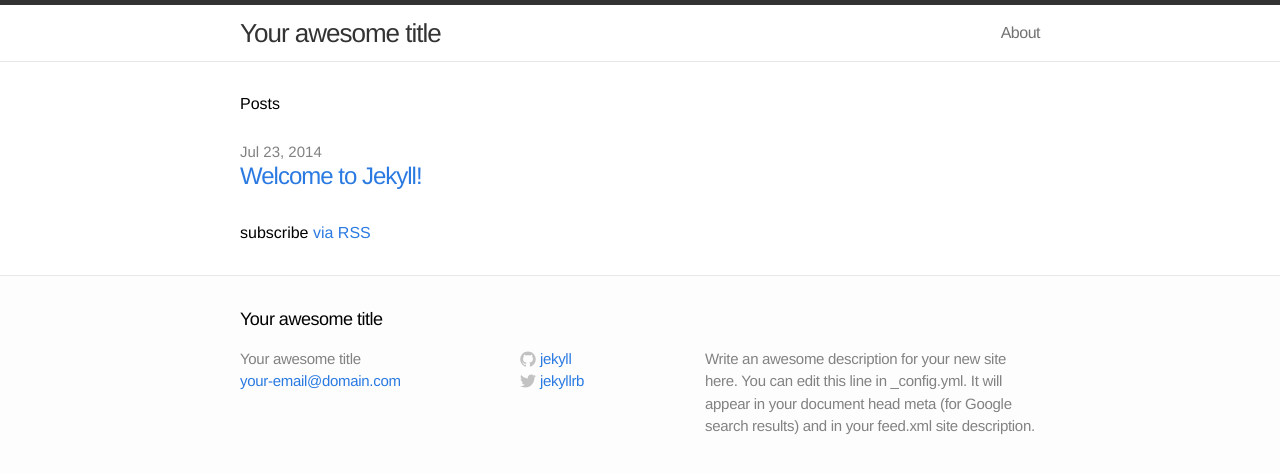
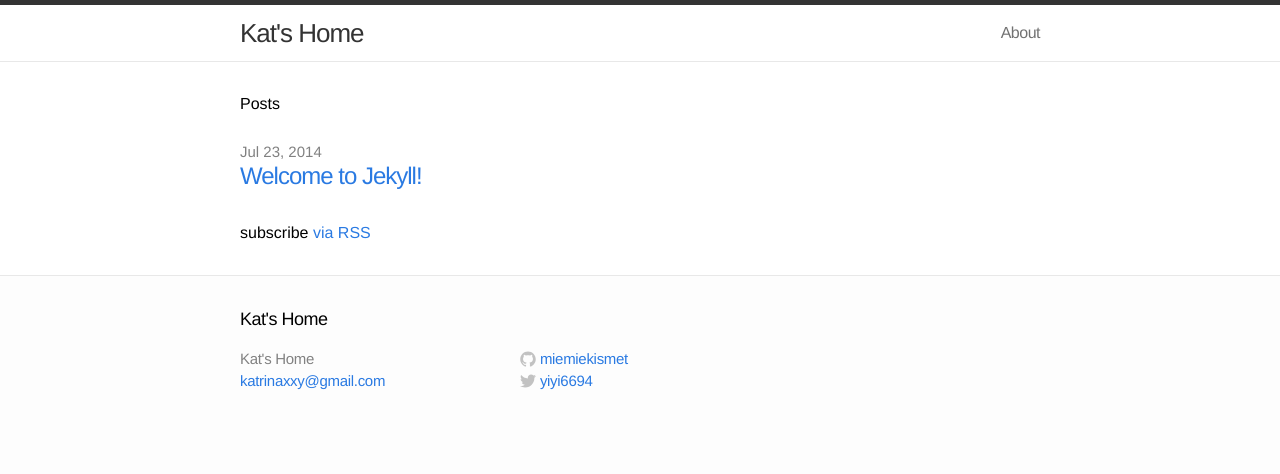
Before and after one commit to miemiekismet/miemiekismet.github.io, a Jekyll site: the page built from index.html, in a window 1280 px wide. Shown: the top 474 px of the page. Built offline with Jekyll 4.4.1, drawn with Linux system fonts in a browser that asks for light colours.

Commit message:
Update _config.yml

```diff
--- a/_config.yml
+++ b/_config.yml
@@ -1,11 +1,11 @@
 # Site settings
-title: Your awesome title
-email: your-email@domain.com
-description: "Write an awesome description for your new site here. You can edit this line in _config.yml. It will appear in your document head meta (for Google search results) and in your feed.xml site description."
+title: Kat's Home
+email: katrinaxxy@gmail.com
+description: ""
 baseurl: ""
-url: "http://yourdomain.com"
-twitter_username: jekyllrb
-github_username:  jekyll
+url: "http://awu.so"
+twitter_username: yiyi6694
+github_username:  miemiekismet
 
 # Build settings
 markdown: kramdown
```
